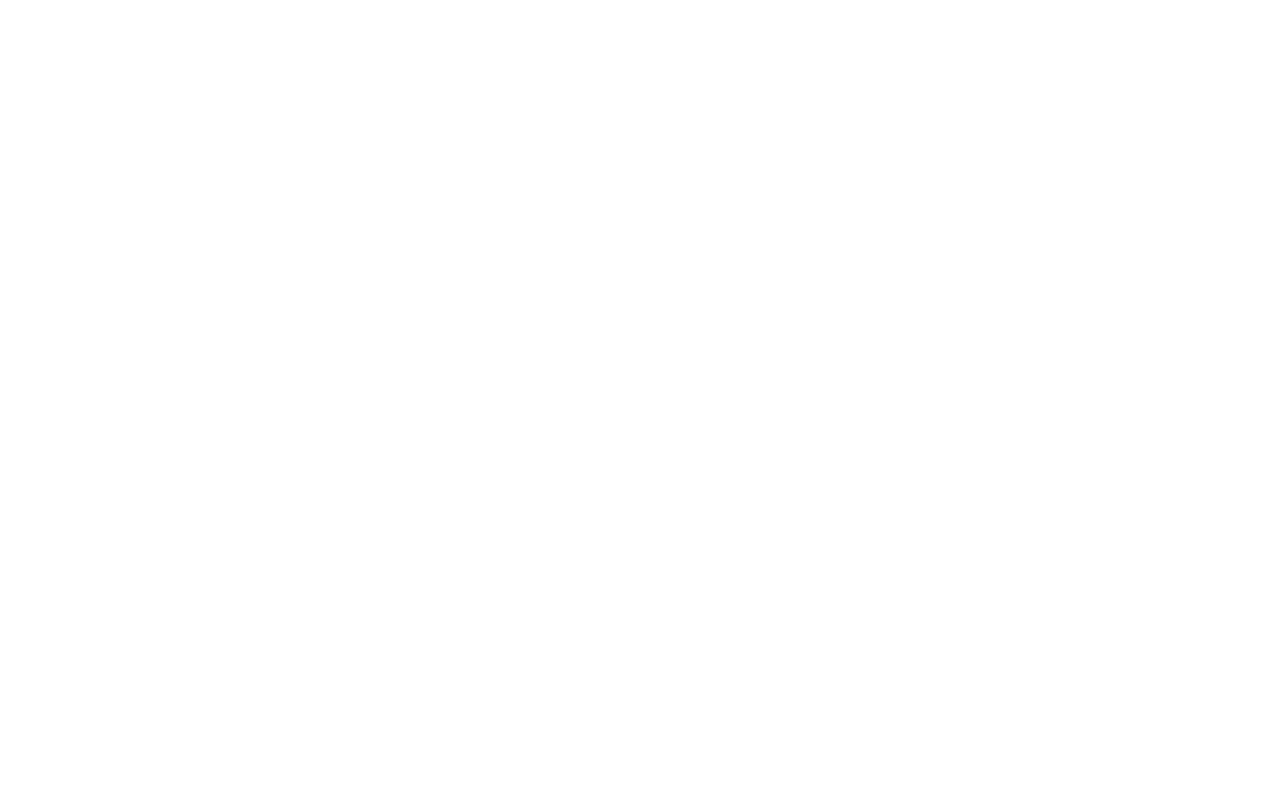
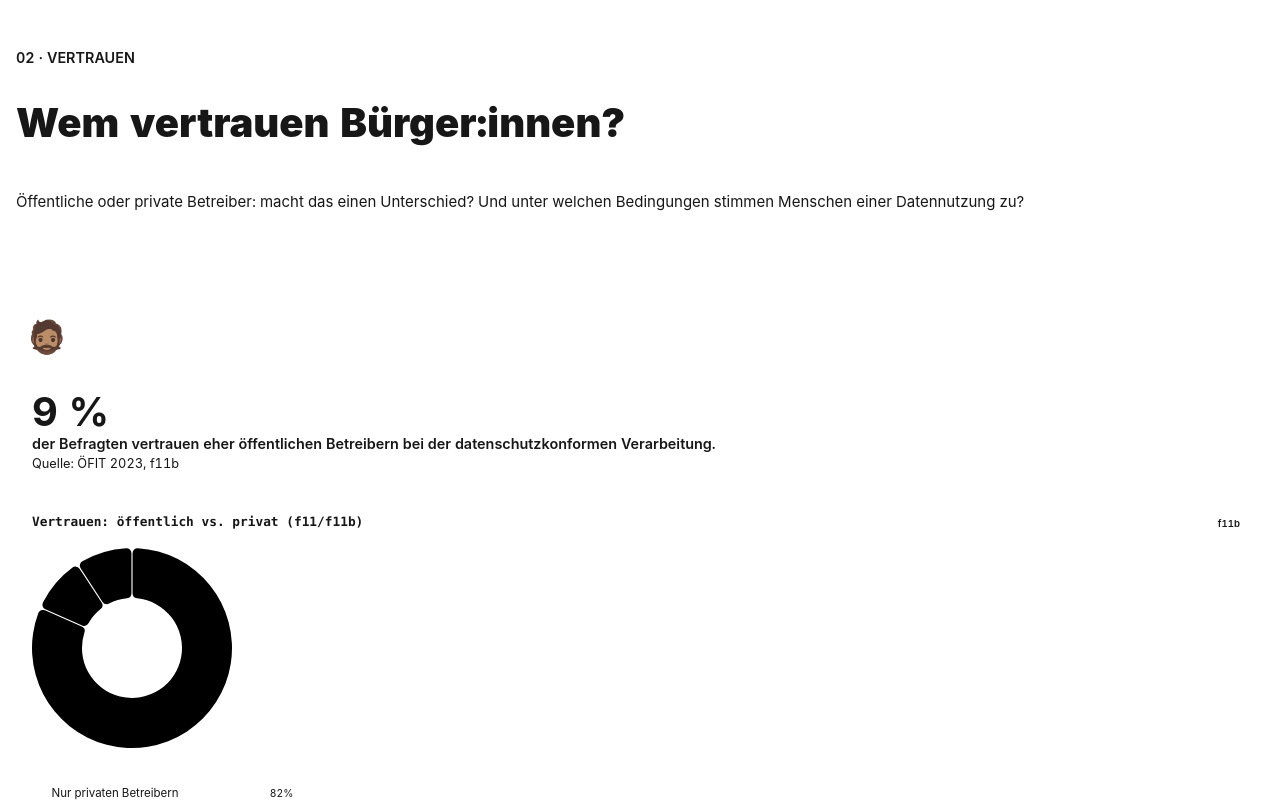
Before and after one commit to datavizions/datastory-sensors, a SvelteKit app: page /story/vertrauen in a window 1280 px wide. Shown: the top 802 px of the page. Built offline with nearby package versions, Linux system fonts and the light colour scheme.

Commit message:
added vertrauen page
not clear if it will stay part of the data story due to time

```diff
--- a/src/routes/story/vertrauen/+page.svelte
+++ b/src/routes/story/vertrauen/+page.svelte
@@ -0,0 +1,74 @@
+<script lang="ts">
+  import Section from '$story/Story.Section.svelte'
+  import StatBlock from '$story/Story.StatBlock.svelte'
+  import ChartBlock from '$story/Story.ChartBlock.svelte'
+  import PersonaCard from '$story/Story.PersonaCard.svelte'
+  import Donut from '$components/figure/Figure.Donut.svelte'
+  import BarChart from "$components/figure/Figure.BarChart.svelte"
+  import { PERSONAS } from '$data/personas.js'
+  import charts from '$data/charts.json'
+
+  const emre = PERSONAS.find(p => p.id === 'emre')!
+
+  const vertrauen = charts.vertrauenbetreiber
+  const percentPublic = (vertrauen.items.find(i => i.answer === '3')?.percent ?? 0)
+                  + (vertrauen.items.find(i => i.answer === '4')?.percent ?? 0)
+</script>
+
+<Section accent="var(--story-accent-vertrauen)" eyebrow="02 · VERTRAUEN" next="/story/kameras">
+  <h2>Wem vertrauen Bürger:innen?</h2>
+  <p class="intro">
+    Öffentliche oder private Betreiber: macht das einen Unterschied?
+    Und unter welchen Bedingungen stimmen Menschen einer Datennutzung zu?
+  </p>
+
+  <hr />
+
+  <PersonaCard persona={emre} compact />
+
+  <StatBlock
+    stat="{percentPublic} %"
+    text="der Befragten vertrauen eher öffentlichen Betreibern bei der datenschutzkonformen Verarbeitung."
+    source="Quelle: ÖFIT 2023, f11b"
+  />
+
+  <ChartBlock title="Vertrauen: öffentlich vs. privat (f11/f11b)" code="f11b">
+    <Donut items={charts.vertrauenbetreiber.items} note={charts.vertrauenbetreiber.note}
+           colors={[
+             'var(--story-accent-vertrauen)',
+             'var(--story-accent-vertrauen-2)',
+             'var(--story-accent-vertrauen-3)',
+             'var(--story-accent-vertrauen-4)',
+             'var(--story-accent-vertrauen-5)'
+           ]} />
+  </ChartBlock>
+
+  <ChartBlock title="Haltung zu Datenschutz und Datennutzung (f10)" code="f10">
+    <BarChart items={charts.datenschutzhaltung.items} note={charts.datenschutzhaltung.note}
+      color="var(--story-accent-vertrauen)" />
+  </ChartBlock>
+
+  <ChartBlock title="Maßnahmen und Akzeptanz (f8)" code="f8" placeholder />
+</Section>
+
+<style>
+  h2 {
+    font-size: clamp(1.75rem, 6vw, 2.5rem);
+    font-weight: 900;
+    line-height: 1.15;
+    margin: 0 0 0.75rem;
+  }
+
+  .intro {
+    font-size: 0.9375rem;
+    color: color-mix(in srgb, var(--story-on-bg) 65%, transparent);
+    line-height: 1.6;
+    margin-bottom: 1.25rem;
+  }
+
+  hr {
+    border: none;
+    border-top: 1px solid color-mix(in srgb, var(--story-on-bg) 10%, transparent);
+    margin: 1.25rem 0;
+  }
+</style>
```
